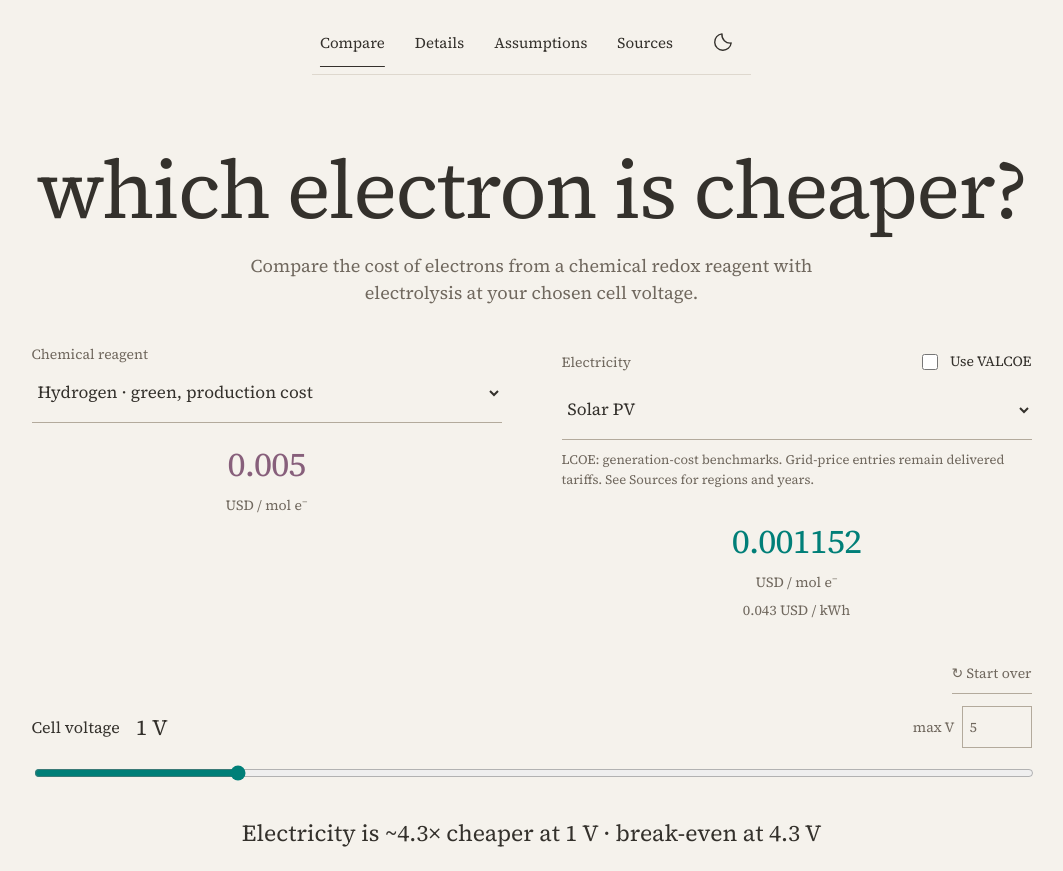
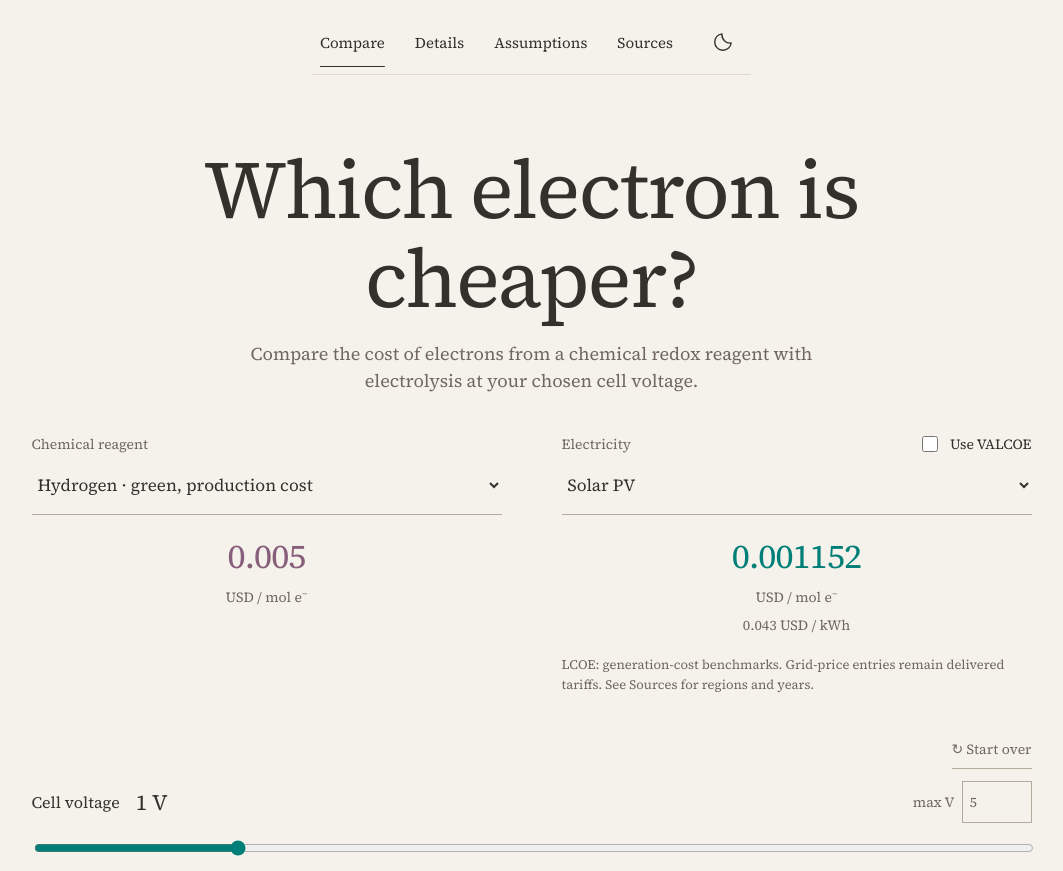
Before and after one commit to enLepre/electronsCost, a plain HTML site: page index.html in a window 1280 px wide. Shown: the top 871 px of the page, without its empty margins (101-1164 px from the left). Drawn offline with Linux system fonts and the light colour scheme.

Commit message:
Capitalize comparison title and align source selectors and costs

```diff
--- a/index.html
+++ b/index.html
@@ -1,29 +1,29 @@
 <!doctype html>
-<html lang="en"><head><meta charset="utf-8"><meta name="viewport" content="width=device-width,initial-scale=1"><meta name="theme-color" content="#f5f2ec"><title>which electron is cheaper?</title><link rel="stylesheet" href="styles.css?v=20261116-reset"><script defer src="model.js"></script><script defer src="chart.js?v=20261113"></script><script defer src="data.js?v=20261116-industry"></script><script defer src="navigation.js?v=20261116-metric"></script><script defer src="compare.js?v=20261116-reset"></script><link rel="icon" type="image/svg+xml" sizes="any" href="favicon.svg?v=1">
+<html lang="en"><head><meta charset="utf-8"><meta name="viewport" content="width=device-width,initial-scale=1"><meta name="theme-color" content="#f5f2ec"><title>Which electron is cheaper?</title><link rel="stylesheet" href="styles.css?v=20261118-alignment"><script defer src="model.js"></script><script defer src="chart.js?v=20261113"></script><script defer src="data.js?v=20261116-industry"></script><script defer src="navigation.js?v=20261116-metric"></script><script defer src="compare.js?v=20261116-reset"></script><link rel="icon" type="image/svg+xml" sizes="any" href="favicon.svg?v=1">
 <meta name="description" content="Compare the cost of electrons from a chemical redox reagent with electrolysis at your chosen cell voltage.">
 <meta property="og:type" content="website">
 <meta property="og:site_name" content="Electron Cost">
-<meta property="og:title" content="which electron is cheaper?">
+<meta property="og:title" content="Which electron is cheaper?">
 <meta property="og:description" content="Compare the cost of electrons from a chemical redox reagent with electrolysis at your chosen cell voltage.">
 <meta property="og:url" content="https://enlepre.github.io/electronsCost/">
 <meta property="og:image" content="https://enlepre.github.io/electronsCost/social-preview-77cfd9793cb8.png">
 <meta property="og:image:type" content="image/png">
 <meta property="og:image:width" content="1200">
 <meta property="og:image:height" content="630">
-<meta property="og:image:alt" content="which electron is cheaper? — Compare the cost of electrons from a chemical redox reagent with electrolysis at your chosen cell voltage.">
+<meta property="og:image:alt" content="Which electron is cheaper? — Compare the cost of electrons from a chemical redox reagent with electrolysis at your chosen cell voltage.">
 <meta name="twitter:card" content="summary_large_image">
-<meta name="twitter:title" content="which electron is cheaper?">
+<meta name="twitter:title" content="Which electron is cheaper?">
 <meta name="twitter:description" content="Compare the cost of electrons from a chemical redox reagent with electrolysis at your chosen cell voltage.">
 <meta name="twitter:image" content="https://enlepre.github.io/electronsCost/social-preview-77cfd9793cb8.png">
-<meta name="twitter:image:alt" content="which electron is cheaper? — Compare the cost of electrons from a chemical redox reagent with electrolysis at your chosen cell voltage.">
+<meta name="twitter:image:alt" content="Which electron is cheaper? — Compare the cost of electrons from a chemical redox reagent with electrolysis at your chosen cell voltage.">
 </head>
 <body class="compare-page"><a class="skip" href="#comparison">Skip to comparison</a><header class="shell simple-header"><nav aria-label="Main navigation"><a data-scenario-link href="index.html">Compare</a><a data-scenario-link href="details.html">Details</a><a data-scenario-link href="assumptions.html">Assumptions</a><a data-scenario-link href="sources.html">Sources</a><button id="theme" class="theme-toggle" type="button" aria-label="Switch to dark mode" title="Switch to dark mode" aria-pressed="false"><svg class="theme-moon" viewBox="0 0 24 24" width="22" height="22" fill="none" stroke="currentColor" stroke-width="1.5" stroke-linecap="round" stroke-linejoin="round" aria-hidden="true"><path d="M20.9 13.1A9 9 0 0 1 10.9 3.1a9 9 0 1 0 10 10Z"/></svg><svg class="theme-sun" viewBox="0 0 24 24" width="22" height="22" fill="none" stroke="currentColor" stroke-width="1.5" stroke-linecap="round" aria-hidden="true"><circle cx="12" cy="12" r="4"/><path d="M12 2v2m0 16v2M2 12h2m16 0h2M4.93 4.93l1.42 1.42m11.3 11.3 1.42 1.42M4.93 19.07l1.42-1.42m11.3-11.3 1.42-1.42"/></svg></button></nav></header>
 <main class="shell comparison-shell">
-<section class="question"><h1>which electron is cheaper?</h1><p class="subtitle">Compare the cost of electrons from a chemical redox reagent with electrolysis at your chosen cell voltage.</p></section>
+<section class="question"><h1>Which electron is cheaper?</h1><p class="subtitle">Compare the cost of electrons from a chemical redox reagent with electrolysis at your chosen cell voltage.</p></section>
 <section id="comparison" aria-label="Compare electron costs">
 <div class="choices">
 <div class="choice chemical-choice"><label class="choice-label" for="reagent">Chemical reagent</label><select id="reagent"><option value="" disabled selected>choose a chemical reagent</option></select><output id="chemical-price" class="choice-price" aria-live="polite"></output></div>
-<div class="choice electricity-choice"><div class="electricity-heading"><label class="choice-label" for="energy">Electricity</label><label class="check metric-toggle"><input type="checkbox" id="valcoe" aria-describedby="metric-note"> Use VALCOE</label></div><select id="energy"><option value="" disabled selected>choose an electricity source</option></select><p id="metric-note" class="caption"></p><p id="metric-status" class="caption" role="status"></p><output id="energy-price" class="choice-price" aria-live="polite"></output><p id="tariff-price" class="tariff-price"></p></div>
+<div class="choice electricity-choice"><div class="electricity-heading"><label class="choice-label" for="energy">Electricity</label><label class="check metric-toggle"><input type="checkbox" id="valcoe" aria-describedby="metric-note"> Use VALCOE</label></div><select id="energy"><option value="" disabled selected>choose an electricity source</option></select><output id="energy-price" class="choice-price" aria-live="polite"></output><p id="tariff-price" class="tariff-price"></p><p id="metric-note" class="caption"></p><p id="metric-status" class="caption" role="status"></p></div>
 </div>
 <section class="simple-plot" aria-label="Voltage comparison">
 <div class="reset-row"><button id="start-over" class="start-over" type="button" title="Restore defaults and clear the comparison link">↻ Start over</button></div><div class="voltage-heading"><label for="voltage-slider">Cell voltage</label><output id="voltage-value" for="voltage-slider">1 V</output><label class="range-label" for="max-voltage">max V <input id="max-voltage" type="number" min="0.01" step="any" value="5" required></label></div>
--- a/styles.css
+++ b/styles.css
@@ -160,3 +160,15 @@ h1,.question h1{letter-spacing:-.02em}
 .electricity-heading{display:flex;align-items:center;justify-content:space-between;gap:12px;flex-wrap:wrap}.electricity-heading label{margin:0}.electricity-heading .metric-toggle{font-size:14px;white-space:nowrap}.metric-toggle input{width:16px;min-height:18px}.electricity-heading{margin:16px 0 7px}#metric-status:empty{display:none}
 
 .reset-row{display:flex;justify-content:flex-end;margin:8px 0 12px}.start-over{font-size:14px;color:var(--muted);border-bottom:1px solid var(--control);padding:6px 0;min-height:40px}.start-over:hover{color:var(--electric)}
+
+/* Share tracks so headings, selectors, and costs align across both sources. */
+@media(min-width:601px){
+ .choices{column-gap:60px;row-gap:0}
+ .choice{display:grid;grid-template-rows:subgrid;grid-row:span 6}
+ .choice>.choice-label,.choice>.electricity-heading{grid-row:1;margin:10px 0 0;min-height:24px;align-content:center}
+ .choice>select{grid-row:2}
+ .choice>.choice-price{grid-row:3}
+ .choice>.tariff-price{grid-row:4}
+ .choice>#metric-note{grid-row:5}
+ .choice>#metric-status{grid-row:6}
+}
```
Also changed, not shown: assumptions.html (+4 -4 lines), details.html (+4 -4 lines), sources.html (+4 -4 lines), 1 other file.
